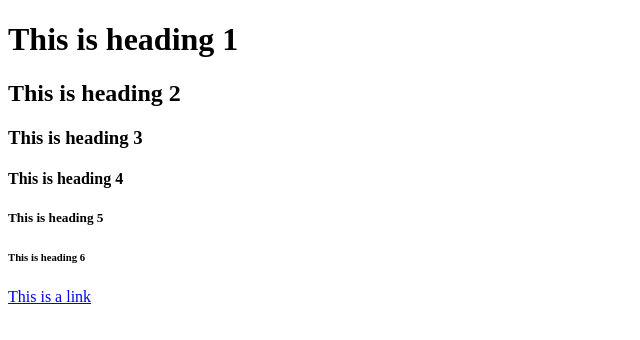
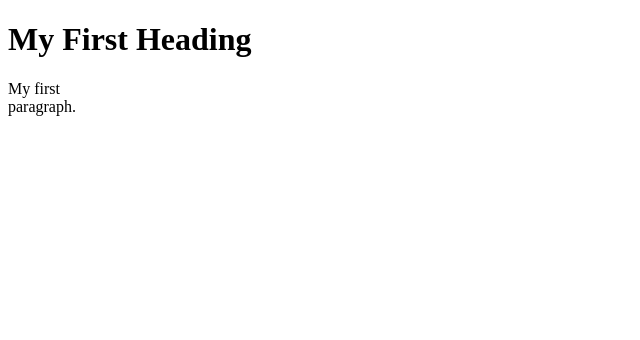
Before and after one commit to aa-r-ju/practice, a plain HTML site: page index.html in a window 1280 px wide. Shown: the whole page, without its empty margins (0-640 px from the left). Drawn offline with Linux system fonts and the light colour scheme.

Commit message:
feat: practicing HTML

```diff
--- a/index.html
+++ b/index.html
@@ -1,15 +1,11 @@
 <!doctype html>
 <html>
-  <head>
-    <title>Page Title</title>
-  </head>
   <body>
-    <h1>This is heading 1</h1>
-    <h2>This is heading 2</h2>
-    <h3>This is heading 3</h3>
-    <h4>This is heading 4</h4>
-    <h5>This is heading 5</h5>
-    <h6>This is heading 6</h6>
-    <a href="https://www.w3schools.com">This is a link</a>
+    <h1>My First Heading</h1>
+
+    <p>
+      My first <br />
+      paragraph.
+    </p>
   </body>
 </html>
```
